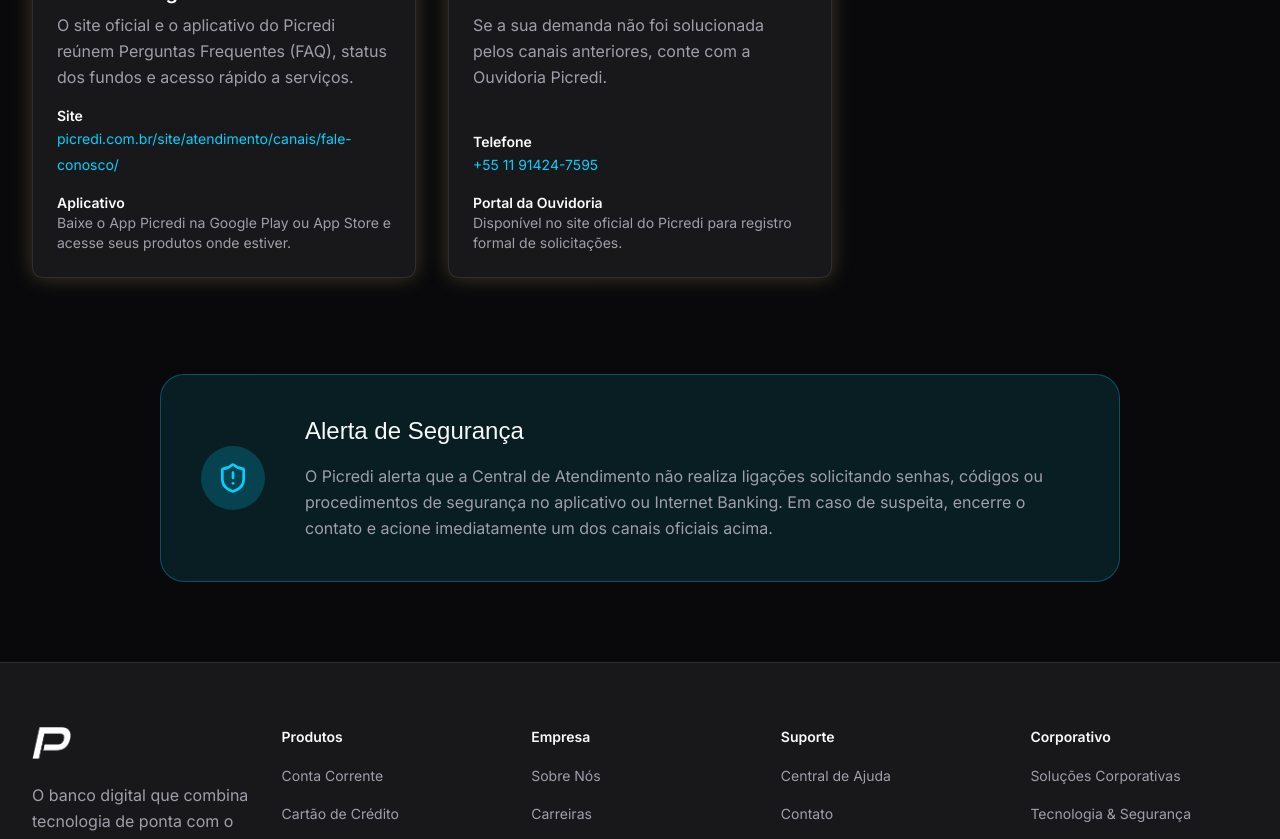
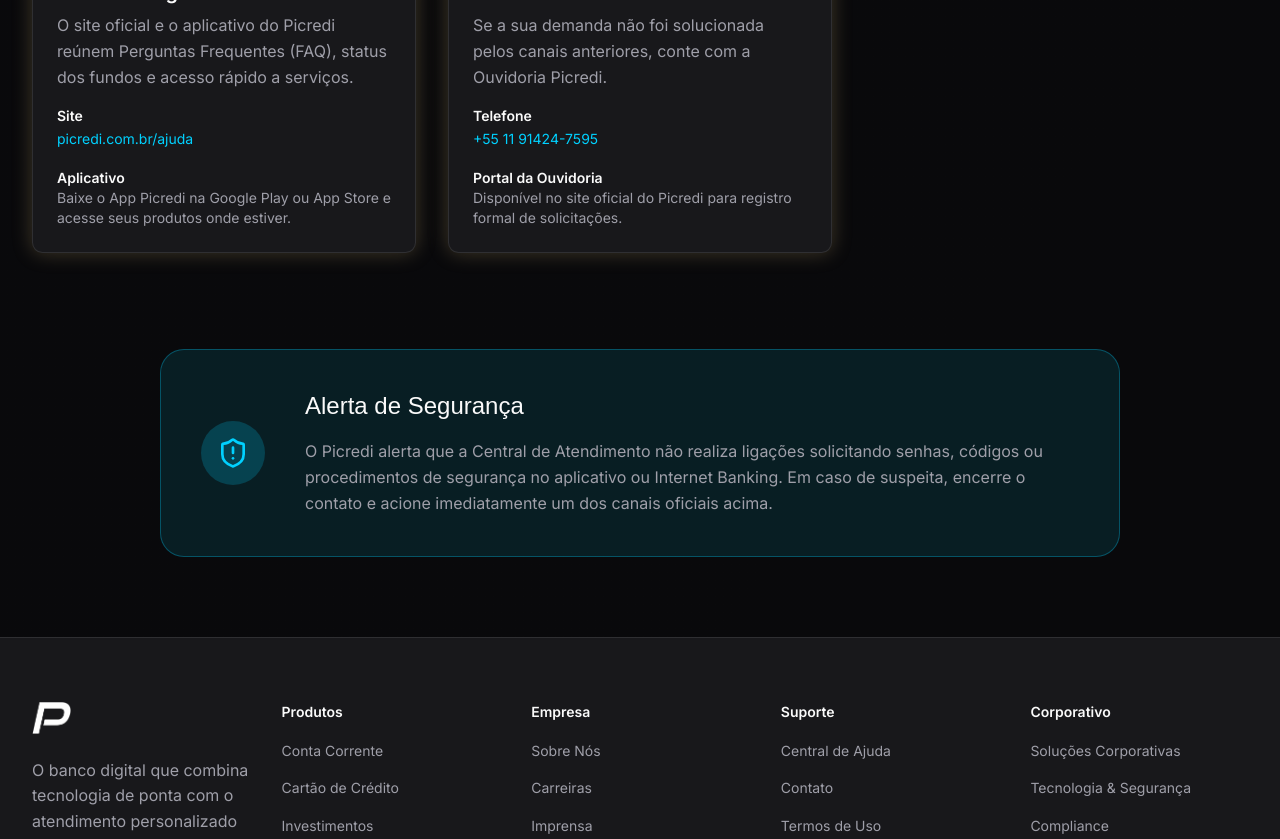
Before and after one commit to igormart21/picredi, a Next.js app: page /ajuda in a window 1280 px wide. Shown: the part 1040-1879 px from the top of the page. Built offline with nearby package versions, Linux system fonts and the light colour scheme; a web font is replaced by a local one.

Commit message:
Ajusta link do site na página de Ajuda

```diff
--- a/app/ajuda/page.tsx
+++ b/app/ajuda/page.tsx
@@ -80,8 +80,8 @@
     items: [
       {
         label: 'Site',
-        value: 'picredi.com.br/site/atendimento/canais/fale-conosco/',
-        href: 'https://picredi.com.br/site/atendimento/canais/fale-conosco/',
+        value: 'picredi.com.br/ajuda',
+        href: '/ajuda',
       },
       {
         label: 'Aplicativo',
```
